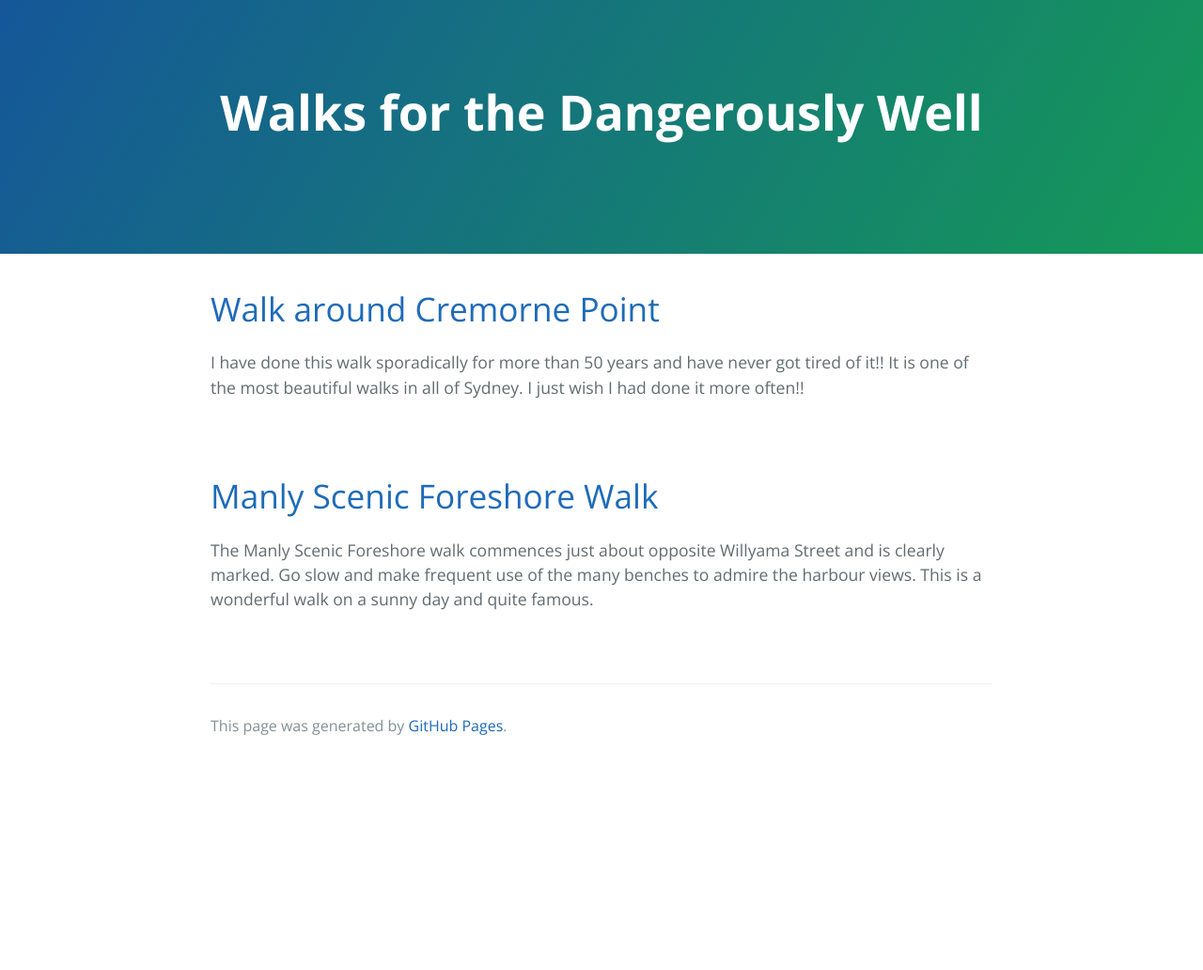
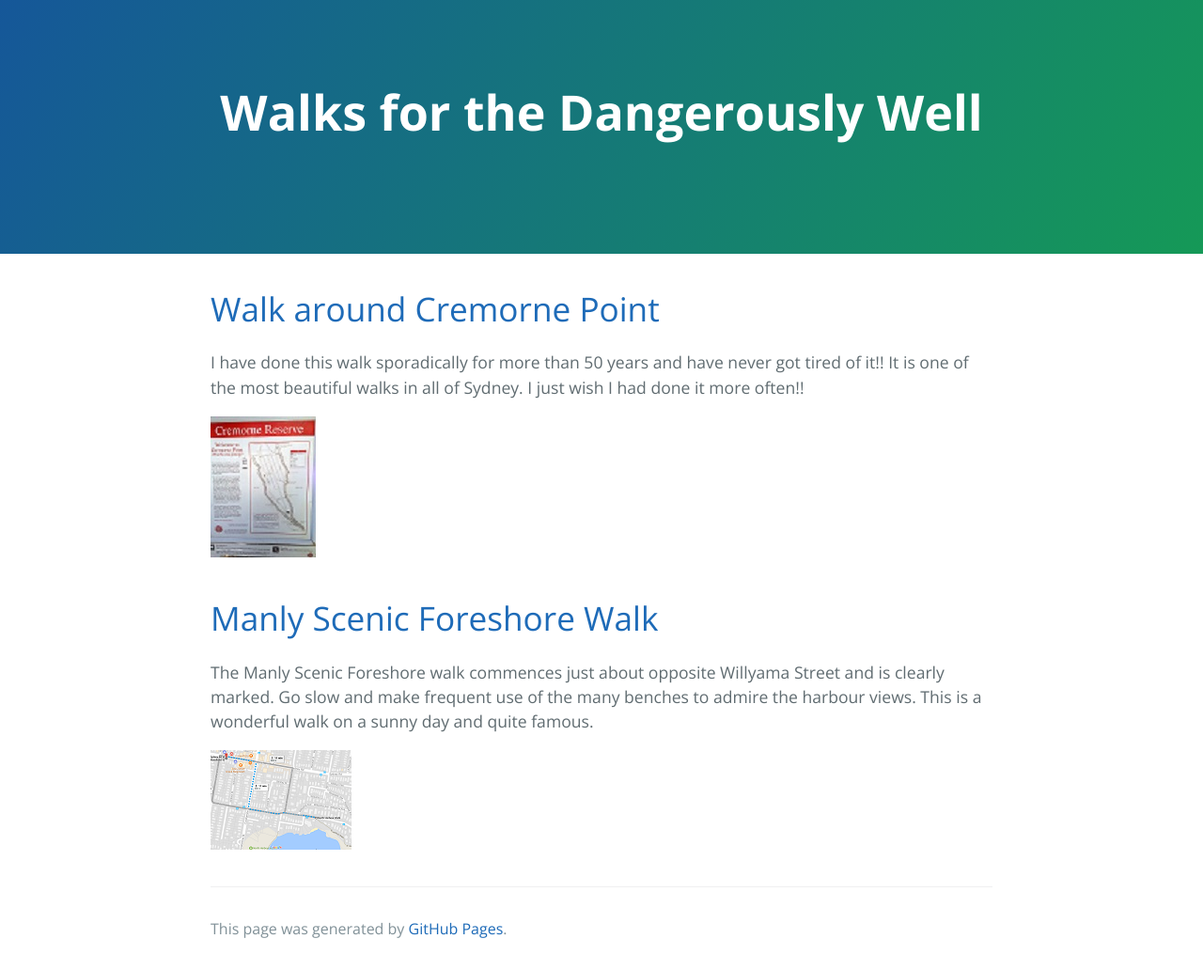
Before and after one commit to janet1405/janet1405.github.io, a Jekyll site: the page built from index.md, in a window 1280 px wide. Shown: the whole page at 94% size. Built offline with Jekyll 4.4.1, drawn with Linux system fonts in a browser that asks for light colours; the repository's description, which GitHub fills in, is left out; our own code applies the rules of GitHub Pages for plain Markdown files; before the commit the page ends 900 px from its top, so only the background shows below that.

Commit message:
Update index.md

```diff
--- a/index.md
+++ b/index.md
@@ -6,20 +6,20 @@ layout: default
 
 
 
-# [](#header-1)[Walk around Cremorne Point](\walks\cremorne_point\walk_around_cremorne_point)
+# [](#header-1)[Walk around Cremorne Point](\walks\walk_around_cremorne_point)
 
 
 I have done this walk sporadically for more than 50 years and have never got tired of it!! It is one of the most beautiful walks in all of Sydney. I just wish I had done it more often!!
 
 
-![](\walks\cremorne_point\WalkAroundCremornePoint_112_150.jpg)
+![](\assets\img\cremorne_point\WalkAroundCremornePoint_112_150.jpg)
 
 
 
 
 
-# [](#header-2)[Manly Scenic Foreshore Walk](\walks\manly_foreshore\another-page)
+# [](#header-2)[Manly Scenic Foreshore Walk](\walks\manly_foreshore)
 
 The Manly Scenic Foreshore walk commences just about opposite Willyama Street and is clearly marked. Go slow and make frequent use of the many benches to admire the harbour views. This is a wonderful walk on a sunny day and quite famous.
 
-![](\walks\manly_foreshore\map_manly_foreshore_walk_150_106.png)
+![](\assets\img\manly_foreshore\map_manly_foreshore_walk_150_106.png)
```
